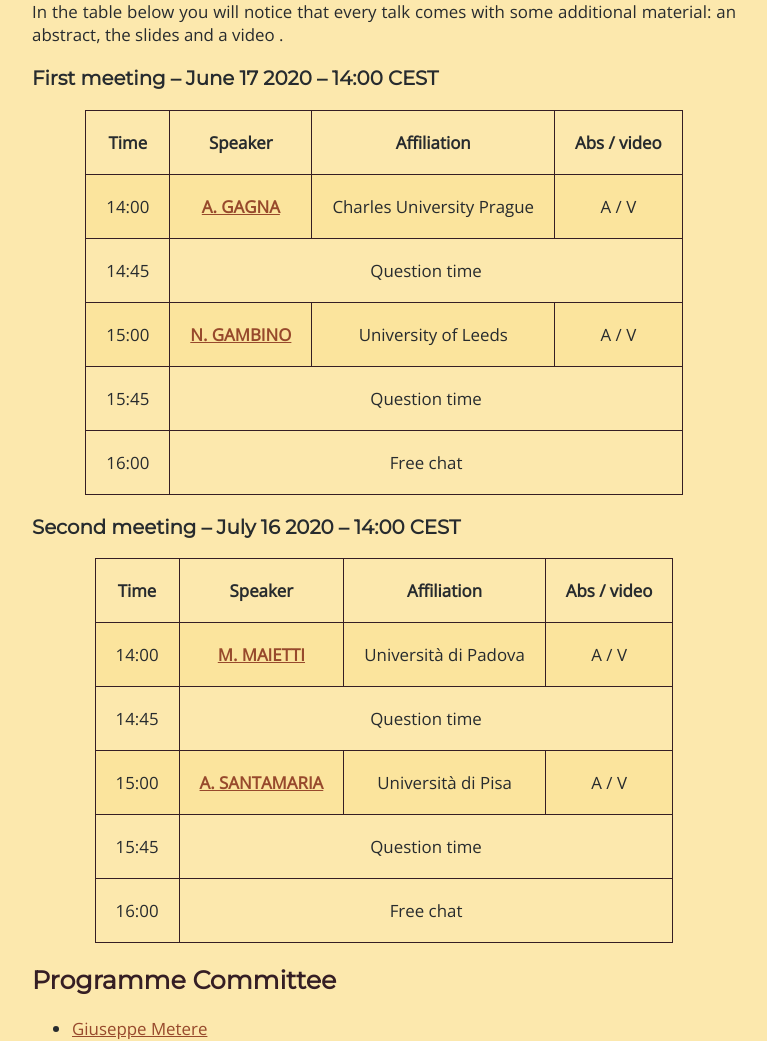
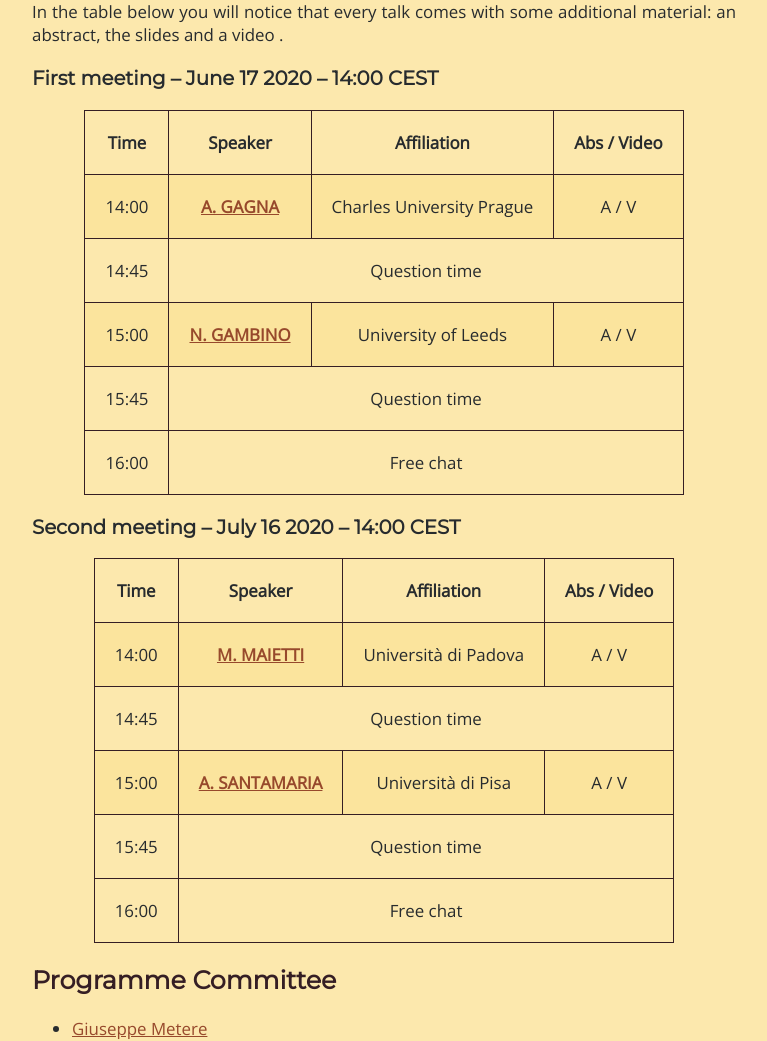
Before and after one commit to Progetto-ItaCa/Progetto-ItaCa.github.io, a Jekyll site: the page built from pages/fest.md, in a window 1280 px wide. Shown: the part 476-1517 px from the top of the page, without its empty margins (256-1023 px from the left). Built offline with Jekyll 4.4.1, drawn with Linux system fonts in a browser that asks for light colours; our own code applies the rules of GitHub Pages for plain Markdown files.

Commit message:
useless commit #490583904590

```diff
--- a/pages/fest.md
+++ b/pages/fest.md
@@ -33,7 +33,7 @@ In the table below you will notice that every talk comes with some additional ma
       <th style="text-align: center">Time</th>
       <th style="text-align: center">Speaker</th>
       <th style="text-align: center">Affiliation</th>
-      <th style="text-align: center">Abs / video</th>
+      <th style="text-align: center">Abs / Video</th>
     </tr>
   </thead>
   <tbody>
@@ -82,7 +82,7 @@ In the table below you will notice that every talk comes with some additional ma
       <th style="text-align: center">Time</th>
       <th style="text-align: center">Speaker</th>
       <th style="text-align: center">Affiliation</th>
-      <th style="text-align: center">Abs / video</th>
+      <th style="text-align: center">Abs / Video</th>
     </tr>
   </thead>
   <tbody>
```
